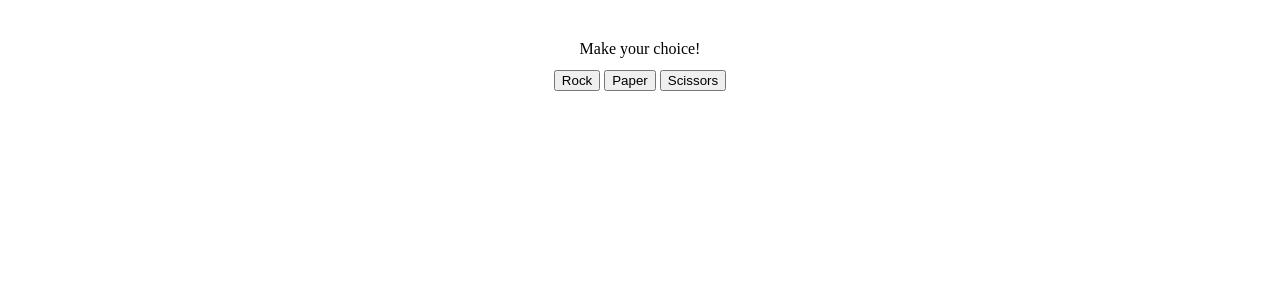
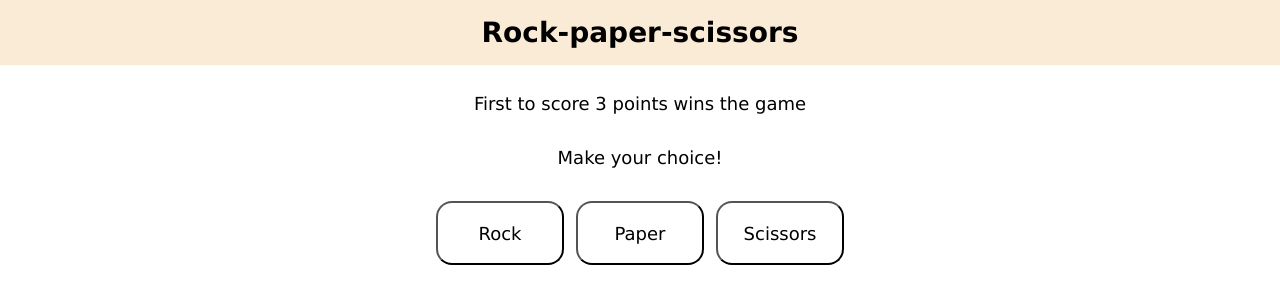
Before and after one commit to pavelkurach/rock-paper-scissors, a website with bundled scripts: page index.html in a window 1280 px wide. Built offline with nearby package versions, Linux system fonts and the light colour scheme.

Commit message:
Improve styling

```diff
--- a/index.html
+++ b/index.html
@@ -6,10 +6,15 @@
         <meta name="viewport" content="width=device-width, initial-scale=1.0" />
         <link rel="stylesheet" href="style.css" />
         <script src="script.js" defer></script>
-        <title>Document</title>
+        <title>rock-paper-scissors</title>
     </head>
     <body>
-        <div id="title">Make your choice!</div>
+        <div id="title">Rock-paper-scissors</div>
+        <div id="main">
+            <div id="rules">
+                <div>First to score 3 points wins the game</div>
+                <div>Make your choice!</div>
+            </div>
             <div id="buttons-container">
                 <button value="rock">Rock</button>
                 <button value="paper">Paper</button>
@@ -24,5 +29,6 @@
                     <button>Play again</button>
                 </div>
             </div>
+        </div>
     </body>
 </html>
--- a/style.css
+++ b/style.css
@@ -4,7 +4,33 @@ body {
     justify-content: center;
     align-items: center;
     gap: 12px;
-    padding-top: 32px;
+    padding: 0;
+    margin: 0;
+
+    font-family: "Lucida Sans", "Lucida Sans Regular", "Lucida Grande", "Lucida Sans Unicode", Geneva, Verdana, sans-serif;
+    font-size: large;
+}
+
+#main {
+    padding-left: 16px;
+    padding-right: 16px;
+    text-align: center;
+    line-height: 2;
+}
+
+#title {
+    background-color: antiquewhite;
+    font-size: 28px;
+    font-weight: bold;
+    padding-top: 16px;
+    padding-bottom: 16px;
+    width: 100%;
+    text-align: center;
+}
+
+#rules {
+    line-height: 3;
+    text-align: center;
 }
 
 #dim {
@@ -24,11 +50,38 @@ body {
     transform: translate(-50%, -50%);
     z-index: 9999;
     background-color: white;
-    padding: 32px;
     text-align: center;
-    border-radius: 8px;
+    border-radius: 16px;
+    padding: 32px 64px;
+    font-size: 24px;
+    font-weight: bold;
+}
+
+#buttons-container {
+    display: flex;
+    justify-content: center;
+    flex-wrap: wrap;
+    padding: 16px;
+    gap: 12px;
+}
+
+#play-again-message > button {
+    margin-top: 12px;
 }
 
 #final-score {
     margin-bottom: 12px;
 }
+
+button {
+    background-color: white;
+    font-family: "Lucida Sans", "Lucida Sans Regular", "Lucida Grande", "Lucida Sans Unicode", Geneva, Verdana, sans-serif;
+    font-size: large;
+    width: 128px;
+    height: 64px;
+    border-radius: 16px;
+}
+
+button:hover {
+    background-color: rgb(235, 235, 235);
+}
```
Lines whose indentation alone changed are shown as unchanged.
